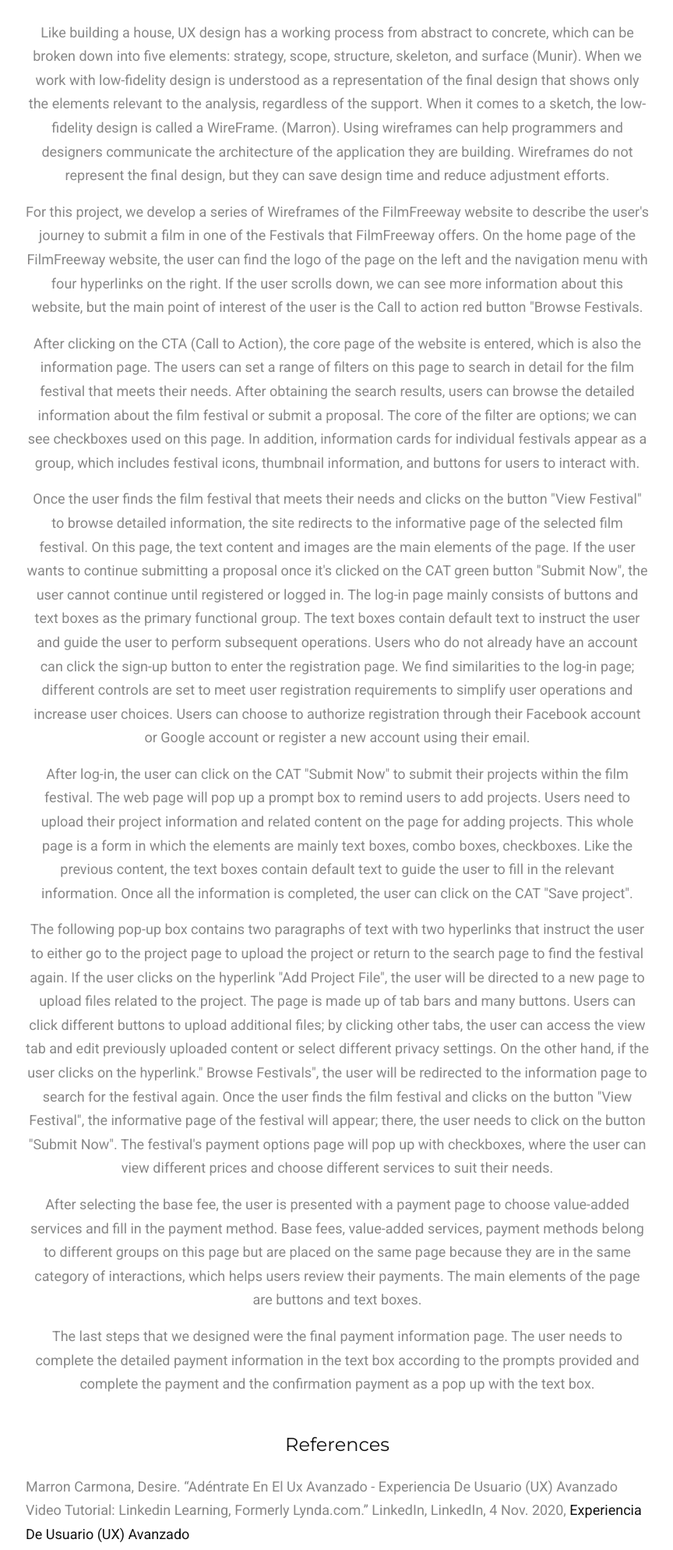
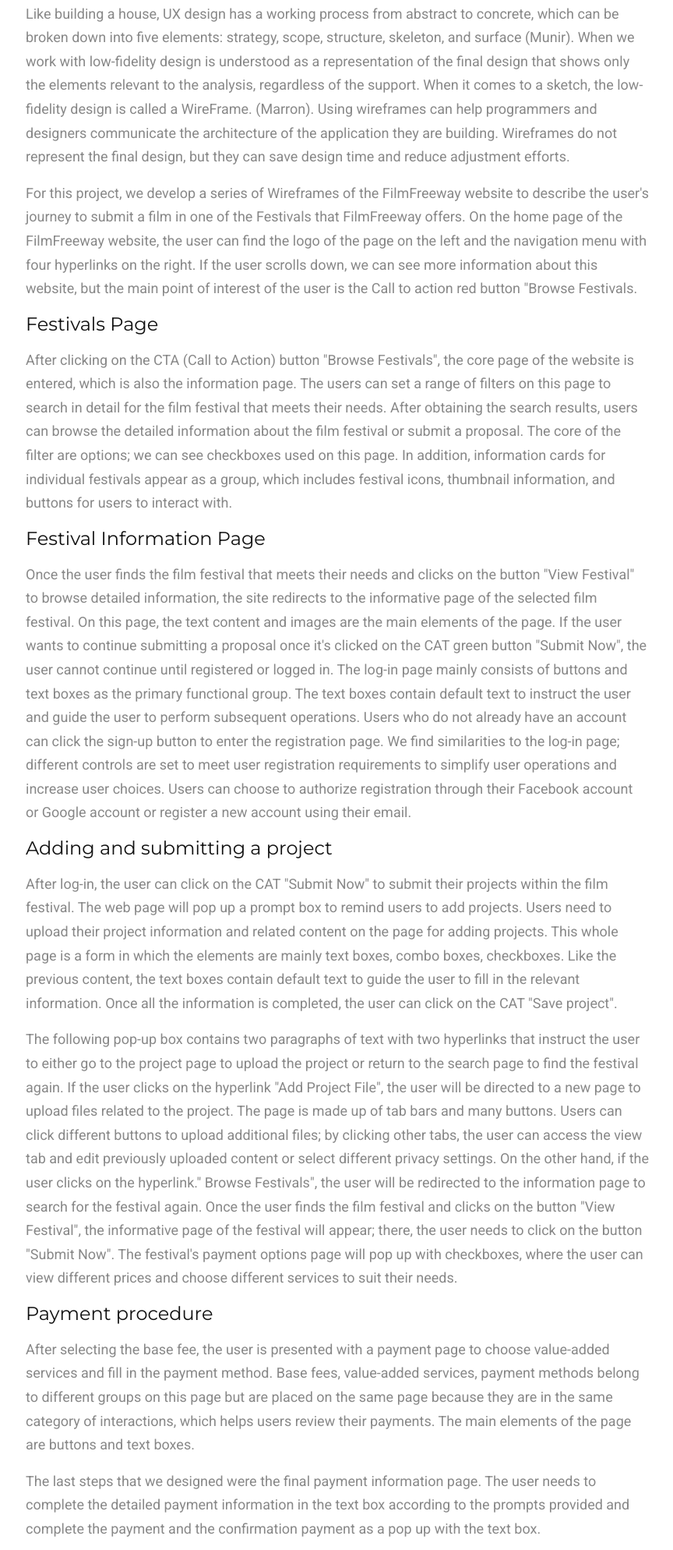
Before and after one commit to Fabrypaez/Fabrypaez.github.io, a plain HTML site: page assignment-2/index.html in a window 1280 px wide. Shown: the part 3448-5436 px from the top of the page at 78% size, without its empty margins (207-1071 px from the left). Drawn offline with Linux system fonts and the light colour scheme.

Commit message:
left-aligned text and subtitles

```diff
--- a/assignment-2/index.html
+++ b/assignment-2/index.html
@@ -16,6 +16,11 @@
 	<link rel="stylesheet" href="css/style.css" type="text/css" media="all">
 
 </head>
+
+<!-- NOTES: PHP Server doesn't work on my computer.
+Working progress in the JAVA animation of the beginning, It doesn't open when we select the second option in the menu.
+-->
+
 
 <body>
 
@@ -407,9 +412,10 @@
 					<!-- footer -->
 					<footer>
 						<!-- TEXT -->
-						<h1 id="document" class="title text-center mt-5 mb-5">DOCUMENTATION</h1>
+						<h1 id="document" class="title text-left mt-5 mb-4">DOCUMENTATION</h1>
 
-						<p class="except mt-3 mb-3 text-center">Like building a house, UX design has a working process from abstract
+						<p class="except mt-3 mb-3 text-left">Like building a house, UX design has a working process
+							from abstract
 							to
 							concrete, which can be broken down into five elements: strategy, scope, structure, skeleton,
 							and surface (Munir). When we work with low-fidelity design is understood as a representation
@@ -419,14 +425,18 @@
 							application they are building. Wireframes do not represent the final design, but they can
 							save design time and reduce adjustment efforts.</p>
 
-						<p class="except mt-3 mb-3 text-center">For this project, we develop a series of Wireframes of the
+						<p class="except mt-3 mb-3 text-left">For this project, we develop a series of Wireframes of
+							the
 							FilmFreeway website to describe the user's journey to submit a film in one of the Festivals
 							that FilmFreeway offers. On the home page of the FilmFreeway website, the user can find the
 							logo of the page on the left and the navigation menu with four hyperlinks on the right. If
 							the user scrolls down, we can see more information about this website, but the main point of
 							interest of the user is the Call to action red button "Browse Festivals.</p>
 
-						<p class="except mt-3 mb-3 text-center">After clicking on the CTA (Call to Action), the core page of the
+							<h3 class="title text-left font-weight-light mt-3 mb-3">Festivals Page</h3>
+
+						<p class="except mt-3 mb-3 text-left">After clicking on the CTA (Call to Action) button "Browse Festivals", the core
+							page of the
 							website is entered, which is also the information page. The users can set a range of filters
 							on this page to search in detail for the film festival that meets their needs. After
 							obtaining the search results, users can browse the detailed information about the film
@@ -435,7 +445,10 @@
 							group, which includes festival icons, thumbnail information, and buttons for users to
 							interact with.</p>
 
-						<p class="except mt-3 mb-3 text-center">Once the user finds the film festival that meets their needs and
+							<h3 class="title text-left font-weight-light mt-3 mb-3">Festival Information Page</h3>
+
+						<p class="except mt-3 mb-3 text-left">Once the user finds the film festival that meets their
+							needs and
 							clicks on the button "View Festival" to browse detailed information, the site redirects to
 							the informative page of the selected film festival. On this page, the text content and
 							images are the main elements of the page. If the user wants to continue submitting a
@@ -449,7 +462,10 @@
 							through their Facebook account or Google account or register a new account using their
 							email.</p>
 
-						<p class="except mt-3 mb-3 text-center">After log-in, the user can click on the CAT "Submit Now" to submit
+							<h3 class="title text-left font-weight-light mt-3 mb-3">Adding and submitting a project</h3>
+
+						<p class="except mt-3 mb-3 text-left">After log-in, the user can click on the CAT "Submit Now"
+							to submit
 							their projects within the film festival. The web page will pop up a prompt box to remind
 							users to add projects. Users need to upload their project information and related content on
 							the page for adding projects. This whole page is a form in which the elements are mainly
@@ -457,7 +473,8 @@
 							default text to guide the user to fill in the relevant information. Once all the information
 							is completed, the user can click on the CAT "Save project".</p>
 
-						<p class="except mt-3 mb-3 text-center">The following pop-up box contains two paragraphs of text with two
+						<p class="except mt-3 mb-3 text-left">The following pop-up box contains two paragraphs of text
+							with two
 							hyperlinks that instruct the user to either go to the project page to upload the project or
 							return to the search page to find the festival again. If the user clicks on the hyperlink
 							"Add Project File", the user will be directed to a new page to upload files related to the
@@ -471,20 +488,25 @@
 							page will pop up with checkboxes, where the user can view different prices and choose
 							different services to suit their needs.</p>
 
-						<p class="except mt-3 mb-3 text-center">After selecting the base fee, the user is presented with a payment
+							<h3 class="title text-left font-weight-light mt-3 mb-3">Payment procedure</h3>
+
+						<p class="except mt-3 mb-3 text-left">After selecting the base fee, the user is presented with
+							a payment
 							page to choose value-added services and fill in the payment method. Base fees, value-added
 							services, payment methods belong to different groups on this page but are placed on the same
 							page because they are in the same category of interactions, which helps users review their
 							payments. The main elements of the page are buttons and text boxes. </p>
 
-						<p class="except mt-3 mb-4 text-center">The last steps that we designed were the final payment information
+						<p class="except mt-3 mb-4 text-left">The last steps that we designed were the final payment
+							information
 							page. The user needs to complete the detailed payment information in the text box according
 							to the prompts provided and complete the payment and the confirmation payment as a pop up
 							with the text box.</p>
 
 
-						<h3 class="title text-center font-weight-light mt-5 mb-4">References</h3>
-						<p class="except mt-2 mb-2"> Marron Carmona, Desire. “Adéntrate En El Ux Avanzado - Experiencia De Usuario
+						<h3 class="title text-left font-weight-light mt-5 mb-4">References</h3>
+						<p class="except mt-2 mb-2"> Marron Carmona, Desire. “Adéntrate En El Ux Avanzado - Experiencia
+							De Usuario
 							(UX) Avanzado Video Tutorial: Linkedin Learning, Formerly Lynda.com.” LinkedIn, LinkedIn, 4
 							Nov. 2020, <a
 								href="https://www.linkedin.com/learning/experiencia-de-usuario-ux-avanzado/adentrate-en-el-ux-avanzado?autoAdvance=true&amp;autoSkip=false&amp;autoplay=true&amp;resume=false&amp;u=94919786"
```
